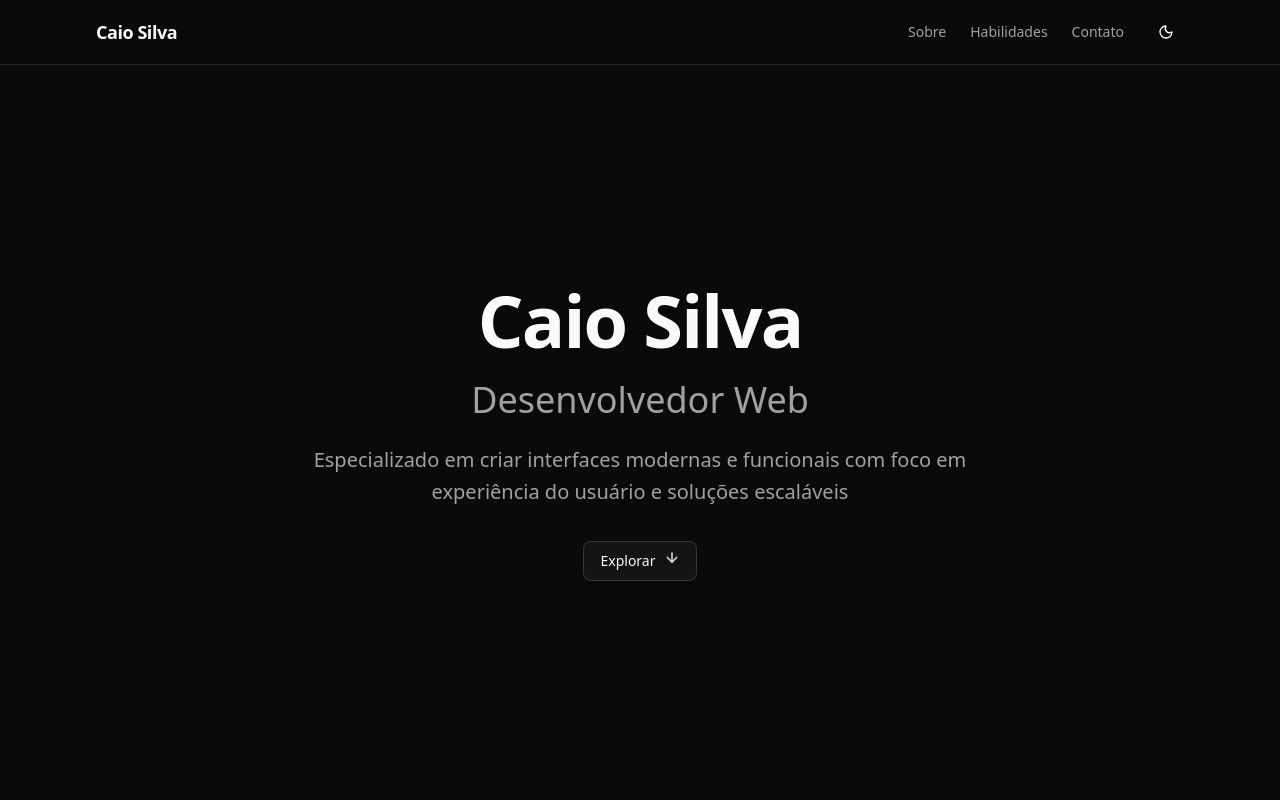
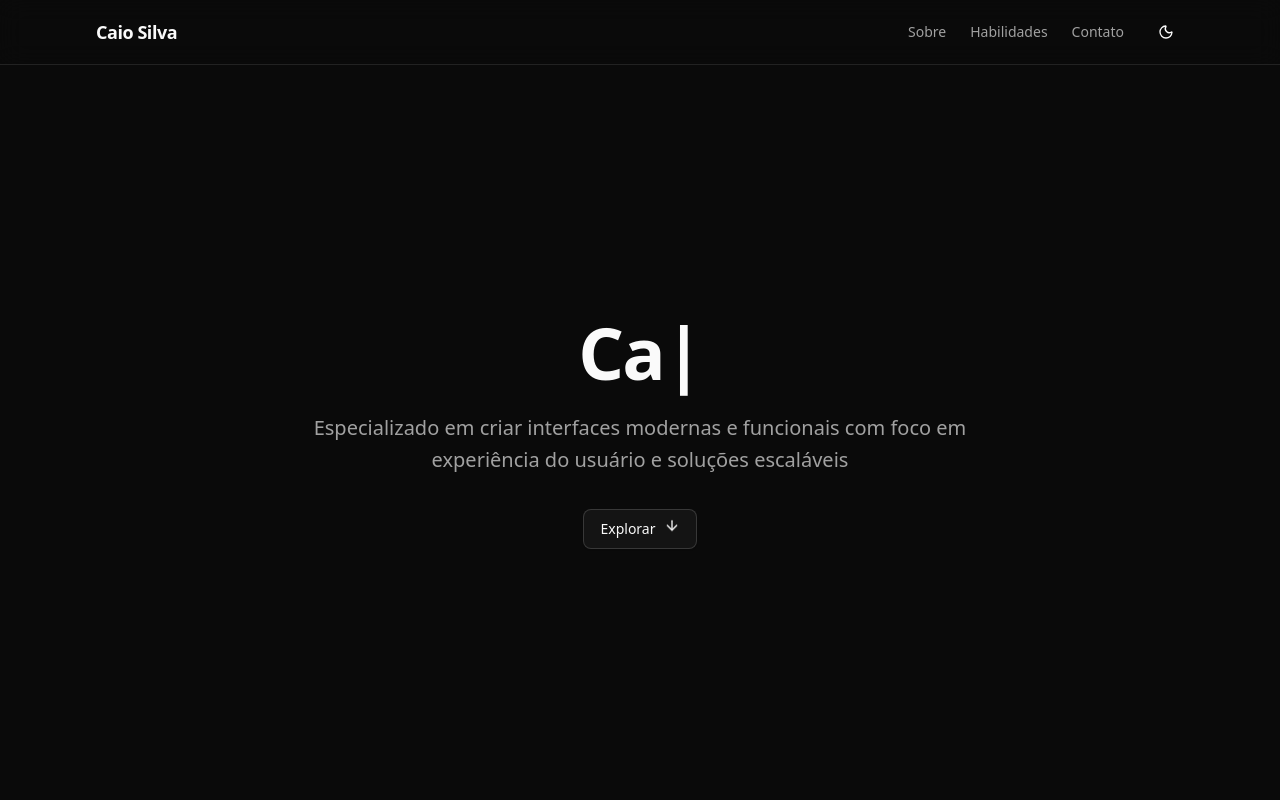
Before and after one commit to galaxyhf/Portfolio, a React (Vite) app: page / in a window 1280 px wide. Shown: the top 800 px of the page. Built offline with nearby package versions, Linux system fonts and the light colour scheme.

Commit message:
feat: adicionar componente TextType para animação de texto e incluir GSAP como dependência

```diff
--- a/package.json
+++ b/package.json
@@ -46,6 +46,7 @@
     "cmdk": "^1.1.1",
     "date-fns": "^4.1.0",
     "embla-carousel-react": "^8.6.0",
+    "gsap": "^3.13.0",
     "input-otp": "^1.4.2",
     "lucide-react": "^0.553.0",
     "next-themes": "^0.4.6",
--- a/src/components/HeroSection.tsx
+++ b/src/components/HeroSection.tsx
@@ -1,5 +1,6 @@
 import { ArrowDown } from 'lucide-react';
 import { Button } from '@/components/ui/button';
+import TextType from './TextType';
 
 interface HeroSectionProps {
   onExploreClick: () => void;
@@ -16,12 +17,14 @@ export default function HeroSection({ onExploreClick }: HeroSectionProps) {
           {/* Main Content */}
           <div className="space-y-6 max-w-3xl mx-auto">
             <h1 className="text-5xl sm:text-6xl lg:text-7xl font-bold tracking-tight animate-in fade-in slide-in-from-bottom-4 duration-1000">
-              Caio Silva
+              <TextType
+                text={['Caio Silva', 'Desenvolvedor Web']}
+                typingSpeed={75}
+                pauseDuration={1500}
+                showCursor={true}
+                cursorCharacter="|"
+              />
             </h1>
-
-            <h2 className="text-2xl sm:text-3xl lg:text-4xl font-medium text-muted-foreground animate-in fade-in slide-in-from-bottom-4 duration-1000 delay-150">
-              Desenvolvedor Web
-            </h2>
 
             <p className="text-lg sm:text-xl text-muted-foreground max-w-2xl mx-auto leading-relaxed animate-in fade-in slide-in-from-bottom-4 duration-1000 delay-300">
               Especializado em criar interfaces modernas e funcionais com foco
--- /dev/null
+++ b/src/components/TextType.tsx
@@ -0,0 +1,86 @@
+import { useEffect, useState } from 'react';
+
+interface TextTypeProps {
+  text: string[];
+  typingSpeed?: number;
+  pauseDuration?: number;
+  showCursor?: boolean;
+  cursorCharacter?: string;
+  className?: string;
+}
+
+export default function TextType({
+  text,
+  typingSpeed = 75,
+  pauseDuration = 1500,
+  showCursor = true,
+  cursorCharacter = '|',
+  className = '',
+}: TextTypeProps) {
+  const [displayText, setDisplayText] = useState('');
+  const [currentTextIndex, setCurrentTextIndex] = useState(0);
+  const [isDeleting, setIsDeleting] = useState(false);
+  const [showCursorState, setShowCursorState] = useState(true);
+
+  // Efeito de digitação/apagamento
+  useEffect(() => {
+    const currentText = text[currentTextIndex];
+    let timeout: ReturnType<typeof setTimeout>;
+
+    if (!isDeleting) {
+      // Digitando
+      if (displayText.length < currentText.length) {
+        timeout = setTimeout(() => {
+          setDisplayText(currentText.substring(0, displayText.length + 1));
+        }, typingSpeed);
+      } else {
+        // Pausa antes de apagar
+        timeout = setTimeout(() => {
+          setIsDeleting(true);
+        }, pauseDuration);
+      }
+    } else {
+      // Apagando
+      if (displayText.length > 0) {
+        timeout = setTimeout(() => {
+          setDisplayText(displayText.substring(0, displayText.length - 1));
+        }, typingSpeed / 2);
+      } else {
+        // Passa para o próximo texto
+        setIsDeleting(false);
+        setCurrentTextIndex(prev => (prev + 1) % text.length);
+      }
+    }
+
+    return () => clearTimeout(timeout);
+  }, [
+    displayText,
+    isDeleting,
+    currentTextIndex,
+    text,
+    typingSpeed,
+    pauseDuration,
+  ]);
+
+  // Efeito para piscar o cursor
+  useEffect(() => {
+    if (!showCursor) return;
+
+    const interval = setInterval(() => {
+      setShowCursorState(prev => !prev);
+    }, 500);
+
+    return () => clearInterval(interval);
+  }, [showCursor]);
+
+  return (
+    <span className={className}>
+      {displayText}
+      {showCursor && (
+        <span className={showCursorState ? 'opacity-100' : 'opacity-0'}>
+          {cursorCharacter}
+        </span>
+      )}
+    </span>
+  );
+}
```
Also changed, not shown: 1 other file (tests, documents, lock files or other folders).
